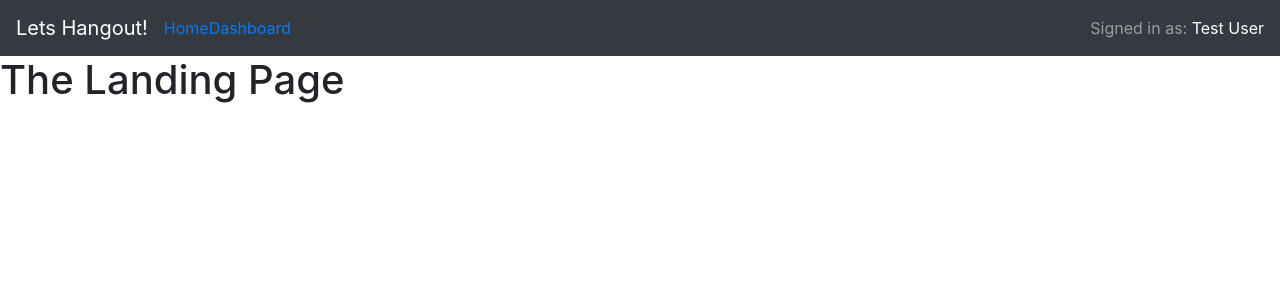
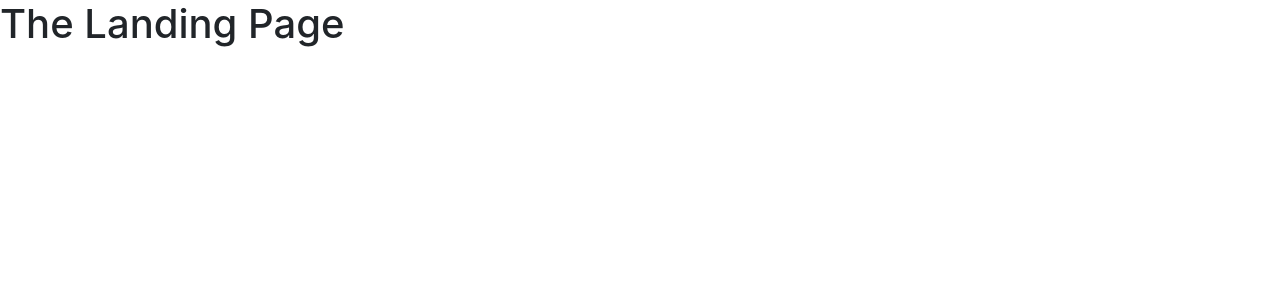
Before and after one commit to NJIT-CS490-Group6/project3-frontend, a React (Create React App) app: page / in a window 1280 px wide. Shown: the top 300 px of the page. Built offline with nearby package versions, Linux system fonts and the light colour scheme.

Commit message:
add Switch Component to prevent multiple routes from loading/Create 404 error page for all other unknown routes

```diff
--- a/src/App.tsx
+++ b/src/App.tsx
@@ -1,7 +1,8 @@
-import { Route } from 'react-router-dom';
+import { Route, Switch } from 'react-router-dom';
 
 import LandingPage from './pages/LandingPage';
 import Dashboard from './pages/Dashboard';
+import ErrorPage from './pages/ErrorPage'
 import MainNavbar from './components/MainNavbar';
 
 import './styles/App.css';
@@ -9,15 +10,18 @@ import './styles/App.css';
 function App() {
   return (
     <div className="App">
-      <MainNavbar />
-      <main>
+      <Switch>
         <Route exact path="/">
           <LandingPage />
         </Route>
         <Route path="/dashboard">
+          <MainNavbar />
           <Dashboard />
         </Route>
-      </main>
+        <Route path="**">
+          <ErrorPage />
+        </Route>
+      </Switch>
     </div>
   );
 }
--- /dev/null
+++ b/src/pages/ErrorPage.tsx
@@ -0,0 +1,5 @@
+const ErrorPage = () => {
+  return <h1>404 Page Not Found</h1>;
+}
+
+export default ErrorPage;
```
